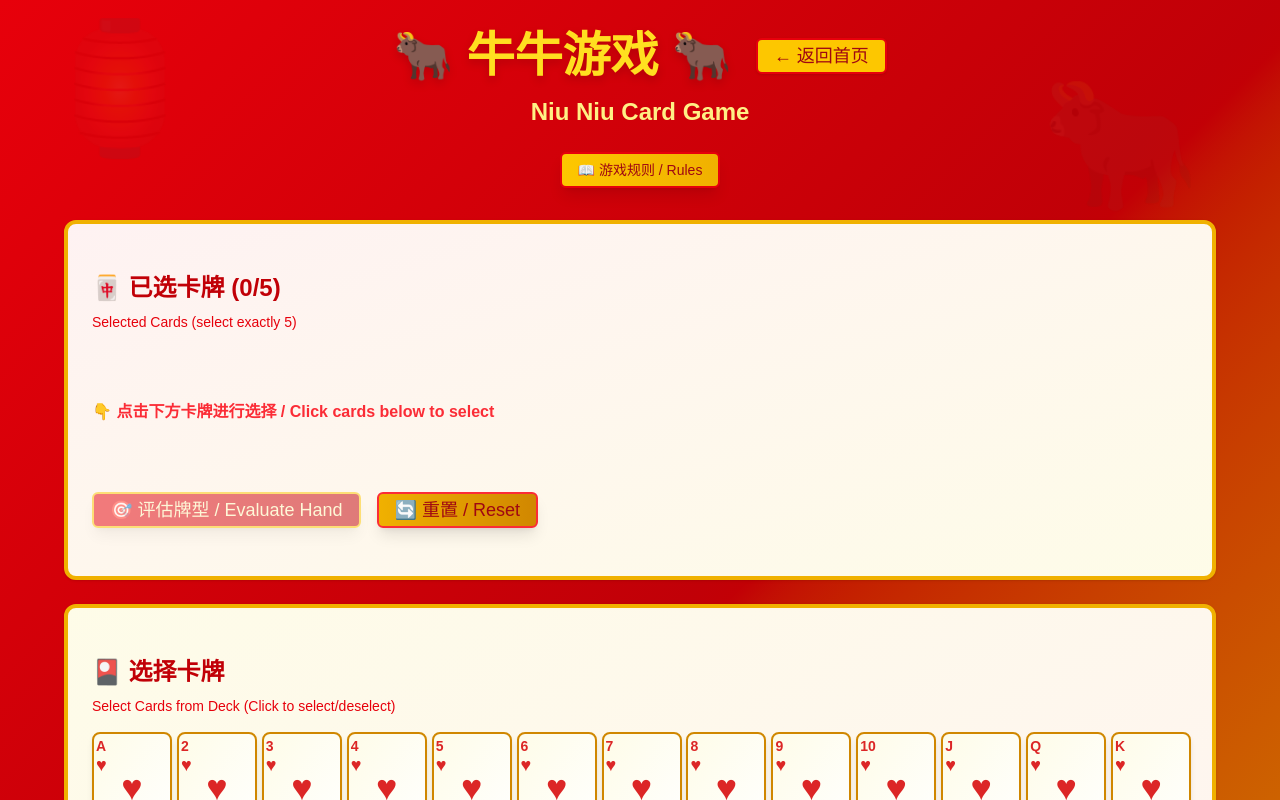
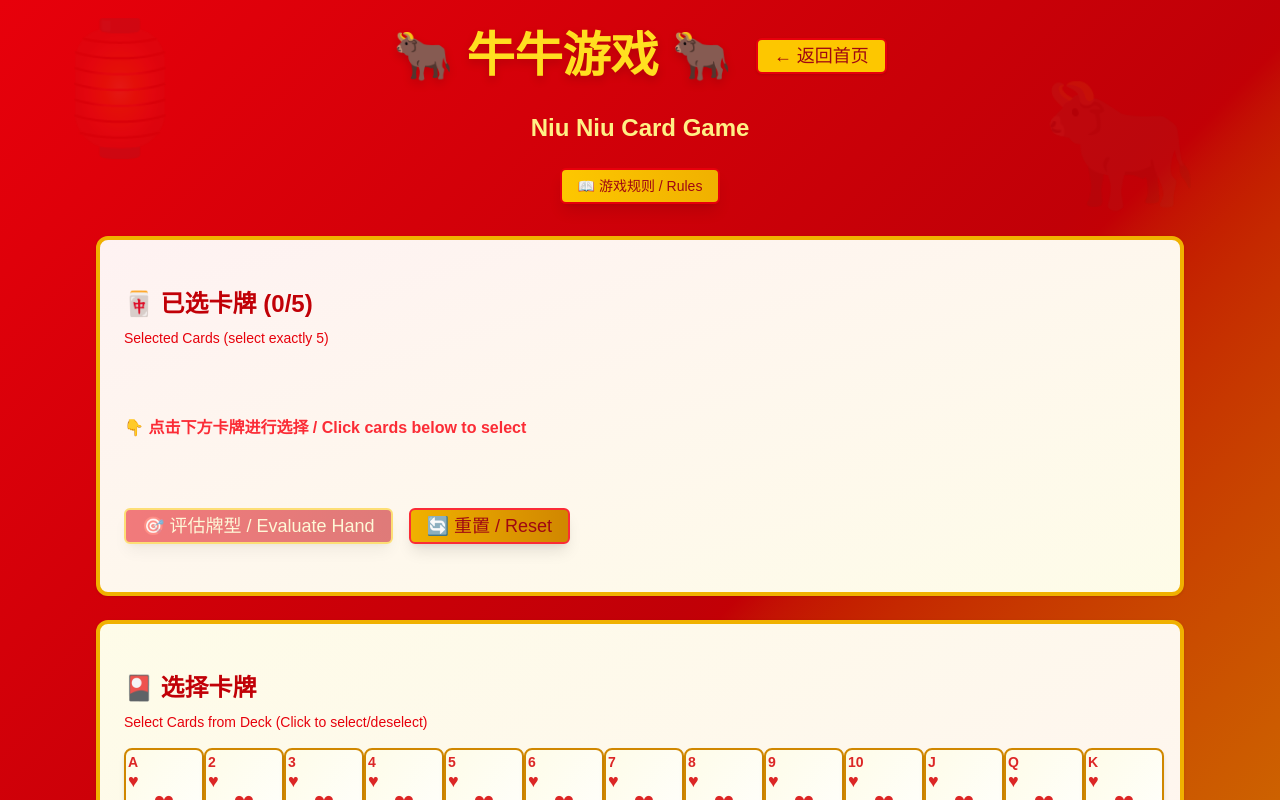
Before and after one commit to Aiyern30/ScorePanda, a Next.js app: page /niuniu in a window 1280 px wide. Shown: the top 800 px of the page. Built offline with nearby package versions, Linux system fonts and the light colour scheme.

Commit message:
`Update layout and styling for various pages`

```diff
--- a/app/niuniu/page.tsx
+++ b/app/niuniu/page.tsx
@@ -230,20 +230,20 @@
         </div>
       </div>
 
-      <div className="max-w-6xl mx-auto relative z-10">
-        <div className="flex flex-col items-center justify-center mb-4 sm:mb-8 gap-2 sm:gap-4">
-          <div className="flex items-center gap-2 sm:gap-4">
-            <h1 className="text-3xl sm:text-5xl font-bold text-yellow-300 drop-shadow-lg mb-0">
+      <div className="max-w-6xl mx-auto relative z-10 px-4 sm:px-8 w-full">
+        <div className="flex flex-col md:flex-row items-center justify-center mb-4 sm:mb-8 gap-2 sm:gap-4">
+          <h1 className="text-3xl sm:text-5xl font-bold text-yellow-300 drop-shadow-lg mb-0 text-center md:text-left">
             🐂 牛牛游戏 🐂
           </h1>
           <Button
             type="button"
             onClick={() => router.push("/")}
-              className="ml-2 bg-yellow-400 hover:bg-yellow-500 text-red-800 font-bold px-4 py-2 rounded-lg border-2 border-red-600 shadow transition cursor-pointer text-base sm:text-lg"
+            className="ml-0 md:ml-2 mt-2 md:mt-0 bg-yellow-400 hover:bg-yellow-500 text-red-800 font-bold px-4 py-2 rounded-lg border-2 border-red-600 shadow transition cursor-pointer text-base sm:text-lg"
           >
             ← 返回首页
           </Button>
         </div>
+        <div className="flex flex-col items-center justify-center mb-4 sm:mb-8 gap-2 sm:gap-4">
           <p className="text-lg sm:text-2xl text-yellow-200 font-semibold text-center">
             Niu Niu Card Game
           </p>
--- a/app/numbersolver/page.tsx
+++ b/app/numbersolver/page.tsx
@@ -203,20 +203,20 @@
         </div>
       </div>
 
-      <div className="max-w-6xl mx-auto relative z-10">
-        <div className="flex flex-col items-center justify-center mb-4 sm:mb-8 gap-2 sm:gap-4">
-          <div className="flex items-center gap-2 sm:gap-4">
-            <h1 className="text-3xl sm:text-5xl font-bold text-yellow-300 drop-shadow-lg mb-0">
+      <div className="max-w-6xl mx-auto relative z-10 px-4 sm:px-8 w-full">
+        <div className="flex flex-col md:flex-row items-center justify-center mb-4 sm:mb-8 gap-2 sm:gap-4">
+          <h1 className="text-3xl sm:text-5xl font-bold text-yellow-300 drop-shadow-lg mb-0 text-center md:text-left">
             🎴 数字计算游戏 🎴
           </h1>
           <Button
             type="button"
             onClick={() => router.push("/")}
-              className="ml-2 bg-yellow-400 hover:bg-yellow-500 text-red-800 font-bold px-4 py-2 rounded-lg border-2 border-red-600 shadow transition cursor-pointer text-base sm:text-lg"
+            className="ml-0 md:ml-2 mt-2 md:mt-0 bg-yellow-400 hover:bg-yellow-500 text-red-800 font-bold px-4 py-2 rounded-lg border-2 border-red-600 shadow transition cursor-pointer text-base sm:text-lg"
           >
             ← 返回首页
           </Button>
         </div>
+        <div className="flex flex-col items-center justify-center mb-4 sm:mb-8 gap-2 sm:gap-4">
           <p className="text-lg sm:text-2xl text-yellow-200 font-semibold text-center">
             Number Calculation Game Solver
           </p>
--- a/app/page.tsx
+++ b/app/page.tsx
@@ -134,7 +134,7 @@
       ))}
 
       {/* Main content */}
-      <div className="relative z-10">
+      <div className="relative z-10 px-4 sm:px-8 w-full">
         <h1 className="text-6xl font-bold text-center mb-12 text-yellow-300 drop-shadow-2xl animate-bounce-slow">
           <span className="inline-block animate-wiggle">🎊</span> 新年快乐{" "}
           <span
@@ -145,7 +145,7 @@
           </span>
         </h1>
 
-        <div className="grid grid-cols-2 gap-8">
+        <div className="grid grid-cols-1 md:grid-cols-2 gap-8">
           {/* NiuNiu Page Card */}
           <div
             onClick={() => router.push("/niuniu")}
```
Lines whose indentation alone changed are shown as unchanged.
